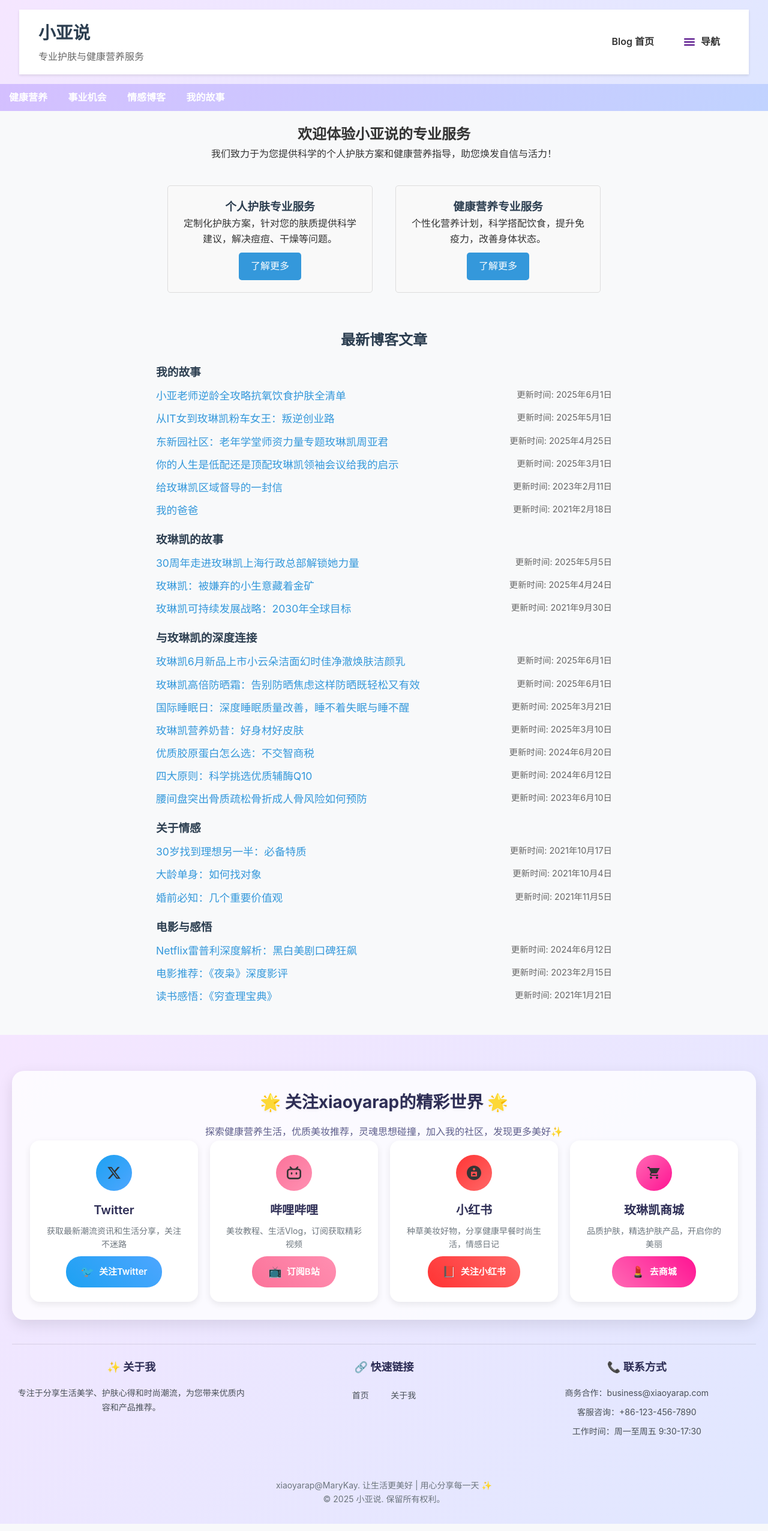
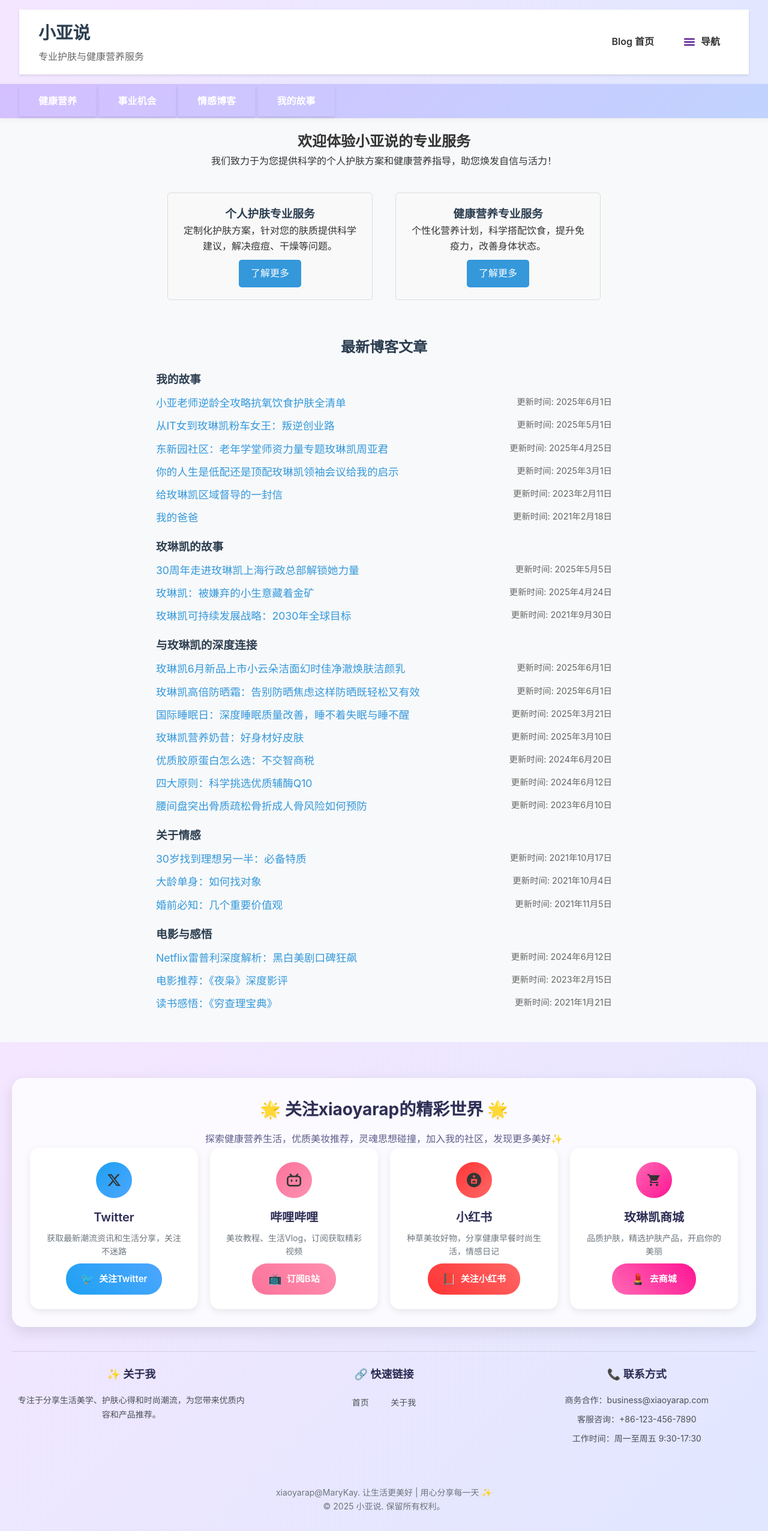
Before and after one commit to xiaoyarap/blog, a Jekyll site: the page built from index.html, in a window 1280 px wide. Shown: the whole page at 60% size. Built offline with Jekyll 4.4.1, drawn with Linux system fonts in a browser that asks for light colours.

```diff
--- a/index.html
+++ b/index.html
@@ -32,13 +32,15 @@
 
     .nav-wrapper {
       background: linear-gradient(135deg, #d4bfff 0%, #c1d3ff 100%);
-      padding: 10px 0;
+      box-shadow: 0 2px 8px rgba(0, 0, 0, 0.05);
+      padding: 1rem 2rem;
     }
     nav a {
       color: white;
       text-decoration: none;
-      margin: 0 15px;
       font-weight: bold;
+      padding: 1rem 2rem;
+      box-shadow: 0 2px 4px rgba(0, 0, 0, 0.1);
     }
     nav a:hover {
       color: #3498db;
```
